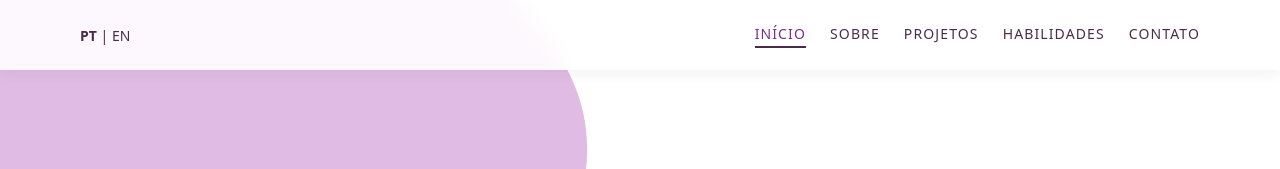
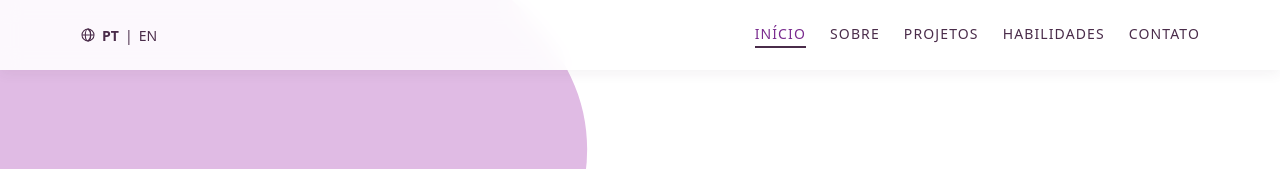
Before and after one commit to IsabellaLDias/Portfolio-das-Meninas, a React (Vite) app in the folder codigo/: page / in a window 1280 px wide. Shown: the top 169 px of the page. Built offline with nearby package versions, Linux system fonts and the light colour scheme.

Commit message:
[UPDATE] Ícone de Tradução + CV

```diff
--- a/codigo/src/components/layout/Navbar.jsx
+++ b/codigo/src/components/layout/Navbar.jsx
@@ -2,6 +2,25 @@ function Navbar({ lang, setLang }) {
   return (
     <nav className="navbar">
       <div className="language">
+        <span
+          className="language-icon"
+          role="img"
+          aria-label={lang === 'pt' ? 'Alterar idioma do site' : 'Change site language'}
+        >
+          <svg
+            width="16"
+            height="16"
+            viewBox="0 0 24 24"
+            xmlns="http://www.w3.org/2000/svg"
+            aria-hidden="true"
+          >
+            <g fill="none" stroke="currentColor" strokeWidth="1.6">
+              <circle cx="12" cy="12" r="9" />
+              <ellipse cx="12" cy="12" rx="4" ry="9" />
+              <path d="M3 12h18M12 3c2.5 2 4 4.5 4 9s-1.5 7-4 9" />
+            </g>
+          </svg>
+        </span>
         <span
           onClick={() => setLang('pt')}
           style={{ fontWeight: lang === 'pt' ? '700' : '400' }}
--- a/codigo/src/components/sections/About.jsx
+++ b/codigo/src/components/sections/About.jsx
@@ -5,7 +5,7 @@ function About({ lang }) {
   const text = lang === 'pt'
     ? 'Estudante de Engenharia de Software, inquisitiva e com habilidades de liderança, buscando aplicar sólidos conhecimentos de desenvolvimento com foco em colaboração, comunicação e paixão.'
     : 'An inquisitive Software Engineering student, skilled in leadership, seeking to leverage solid development skills with focus on collaboration, communication and passion.'
-  const buttonLabel = lang === 'pt' ? 'Baixar CV' : 'Download CV'
+  const buttonLabel = lang === 'pt' ? 'Visualizar CV' : 'Download CV'
 
   return (
     <section id="about" className="about">
--- a/codigo/src/styles/index.css
+++ b/codigo/src/styles/index.css
@@ -478,10 +478,25 @@ section[id] {
   color: #4A2c4A;
   font-weight: 500;
   margin-right: 40px;
+  display: flex;
+  align-items: center;
+  gap: 6px;
 }
 
 .language span {
   cursor: pointer;
+}
+
+.language-icon {
+  display: inline-flex;
+  align-items: center;
+  justify-content: center;
+  color: #4A2c4A; /* mesma cor dos links do header */
+}
+
+.language-icon svg {
+  width: 16px;
+  height: 16px;
 }
 
 .nav-links {
```
Also changed, not shown: 1 other file (tests, documents, lock files or other folders).
